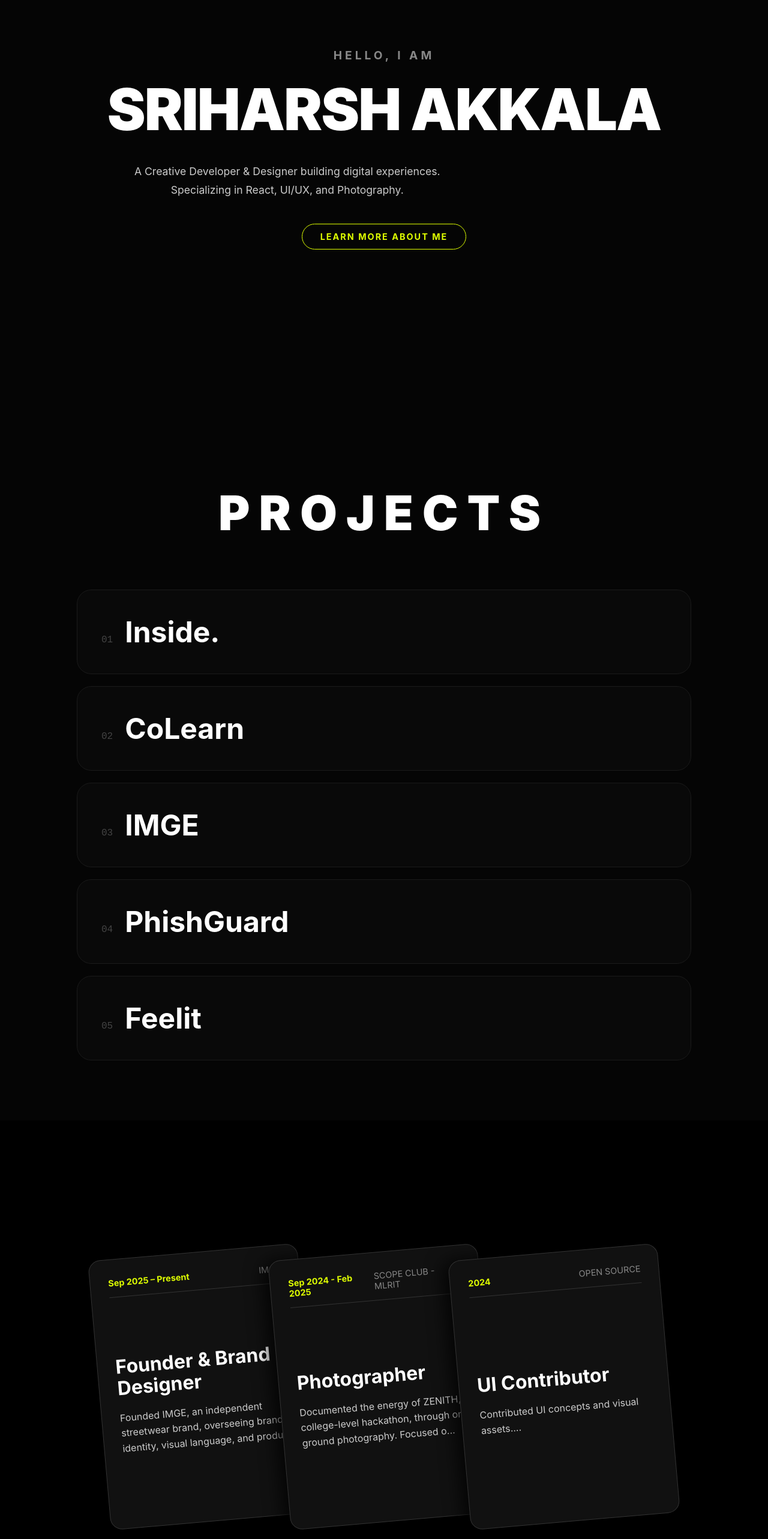
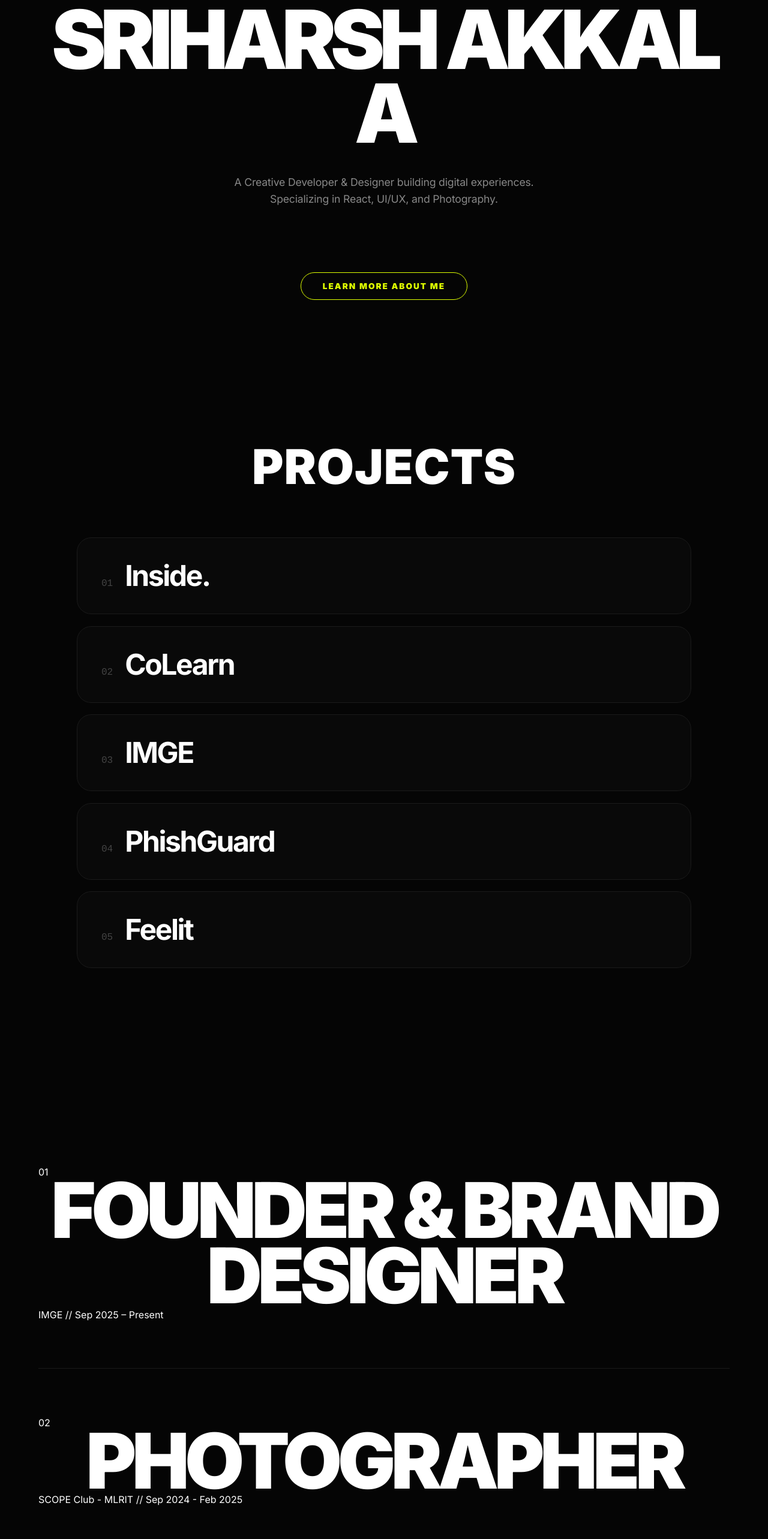
Before and after one commit to Sriharsh-A/portfolio, a React (Create React App) app: page / in a window 1280 px wide. Shown: the part 160-2726 px from the top of the page at 60% size. Built offline with nearby package versions, Linux system fonts and the light colour scheme.

Commit message:
UI: Integrated dropdown reveal for high-impact experience rows

```diff
--- a/src/data/experienceData.js
+++ b/src/data/experienceData.js
@@ -23,22 +23,13 @@ export const experienceData = [
     link: "https://www.instagram.com/p/DCEsV3wTC7l/?hl=en&img_index=1",
     images: [design3, design4, design5]
   },
-  {
+   {
     id: 3,
-    role: "UI Contributor",
-    company: "Open Source",
-    duration: "2024",
-    description: "Contributed UI concepts and visual assets.",
-    link: "#",
-    images: []
+    role: "Graphic Designer",
+    company: "Mom - Teacher",
+    duration: "2021 - Present",
+    description: "Assisted in creating visually engaging educational materials and promotional content for a home-based tutoring business. Designed flyers, social media graphics, and presentation slides to enhance the learning experience and attract new students.",
+    link: "https://canva.link/ndh6vigck7zryb7",
+    images: [design3, design4, design5]
   },
-  {
-    id: 4,
-    role: "Freelance Artist",
-    company: "Self",
-    duration: "2023",
-    description: "Commissioned digital art and illustrations.",
-    link: "#",
-    images: []
-  }
 ];
--- a/src/index.css
+++ b/src/index.css
@@ -1,13 +1,51 @@
+@import url('https://fonts.googleapis.com/css2?family=Inter:wght@400;700;900&display=swap');
+
+:root {
+  background-color: #050505;
+  color-scheme: dark; /* Helps browser UI match your theme */
+}
+
 body {
   margin: 0;
-  font-family: -apple-system, BlinkMacSystemFont, 'Segoe UI', 'Roboto', 'Oxygen',
-    'Ubuntu', 'Cantarell', 'Fira Sans', 'Droid Sans', 'Helvetica Neue',
-    sans-serif;
+  font-family: 'Inter', -apple-system, BlinkMacSystemFont, sans-serif;
   -webkit-font-smoothing: antialiased;
   -moz-osx-font-smoothing: grayscale;
+  color: #ffffff;
+  background-color: #050505;
+  overflow-x: hidden;
+
+  /* Forces the entire app to center its main children */
+  display: flex;
+  flex-direction: column;
+  min-height: 100vh;
+}
+
+/* THE IMPACT LOOK: Sharp, Heavy, Tight */
+h1, h2, h3, h4, h5, h6 {
+  font-weight: 900; /* Max weight for Impact */
+  letter-spacing: -0.05em; /* Percentage-based spacing is more consistent */
+  line-height: 0.95;
+  margin: 0;
+  text-align: center;
+  text-transform: uppercase;
+}
+
+/* Custom selection color */
+::selection {
+  background-color: #dfff00;
+  color: #000;
 }
 
 code {
-  font-family: source-code-pro, Menlo, Monaco, Consolas, 'Courier New',
-    monospace;
+  font-family: 'JetBrains Mono', monospace;
 }
+
+/* Utility class to center any section content */
+.centered-section {
+  display: flex;
+  flex-direction: column;
+  align-items: center;
+  justify-content: center;
+  text-align: center;
+  width: 100%;
+}
--- a/src/pages/Experience.css
+++ b/src/pages/Experience.css
@@ -1,327 +1,91 @@
-.experience-main {
-  padding: 100px 20px;
-  background-color: #000000;
-  min-height: 80vh;
-  display: flex;
-  flex-direction: column;
-  align-items: center;
-  justify-content: center;
-  overflow: hidden;
+.xp-container {
+  background-color: #050505;
+  padding: 150px 0;
+  min-height: 100vh;
 }
 
-.experience-deck {
-  display: flex;
-  flex-direction: row;
-  justify-content: center;
-  align-items: center;
-  padding: 50px 0;
-  perspective: 1000px;
+.xp-row {
+  padding: 80px 5vw;
+  cursor: pointer;
+  position: relative;
+  transition: background 0.4s ease;
 }
 
-.xp-card {
-  width: 350px;
-  height: 450px;
-  background-color: #111;
-  border: 1px solid #333;
-  border-radius: 20px;
-  padding: 30px;
-  display: flex;
-  flex-direction: column;
-  justify-content: space-between;
-  margin-left: -50px;
-  box-shadow: -10px 0 30px rgba(0,0,0,0.8);
-  transition: all 0.4s cubic-bezier(0.25, 0.46, 0.45, 0.94);
-  position: relative;
-  transform: rotate(-5deg);
-  z-index: 1;
-  cursor: pointer;
+/* THE GIANT TITLES */
+.xp-large-title {
+  font-size: clamp(3rem, 10vw, 8rem);
+  font-weight: 900;
+  text-transform: uppercase;
+  letter-spacing: -0.06em;
+  line-height: 0.85;
+  margin: 0;
+  color: #fff;
+  transition: all 0.5s cubic-bezier(0.165, 0.84, 0.44, 1);
 }
 
-.xp-card:first-child { margin-left: 0; }
-
-.xp-card:hover {
-  transform: translateY(-40px) rotate(0deg) scale(1.05);
-  z-index: 100;
-  border-color: #dfff00;
-  box-shadow: 0 20px 50px rgba(223, 255, 0, 0.15);
-  background-color: #151515;
+.xp-row:hover .xp-large-title {
+  color: #dfff00;
+  transform: translateX(20px); /* Slight slide for impact */
 }
 
-.experience-deck:hover .xp-card:not(:hover) { opacity: 0.7; }
-
-.xp-header {
-  display: flex;
-  justify-content: space-between;
-  border-bottom: 1px solid #333;
-  padding-bottom: 15px;
-  margin-bottom: 20px;
+/* THE DROPDOWN LOGIC */
+.xp-dropdown {
+  max-height: 0;
+  opacity: 0;
+  overflow: hidden;
+  transition: all 0.6s cubic-bezier(0.4, 0, 0.2, 1);
 }
 
-.xp-date {
-  color: #dfff00;
-  font-weight: bold;
-  font-size: 0.9rem;
+.xp-row.active .xp-dropdown {
+  max-height: 600px; /* High enough for your description */
+  opacity: 1;
+  margin-top: 40px;
 }
 
-.xp-company {
-  color: #888;
-  font-size: 0.9rem;
-  text-transform: uppercase;
-}
-
-.xp-body h3 {
-  font-size: 2rem;
-  color: white;
-  margin-bottom: 20px;
-  line-height: 1.1;
-}
-
-.xp-body p {
-  color: #ccc;
-  font-size: 1rem;
-  line-height: 1.6;
-}
-
-.click-hint {
-  font-size: 0.8rem;
-  color: #666;
-  margin-top: 10px;
-  display: block;
-  opacity: 0;
-  transition: opacity 0.3s;
-}
-
-.xp-card:hover .click-hint { opacity: 1; }
-
-.neon-line {
-  width: 0%;
-  height: 2px;
-  background-color: #dfff00;
-  transition: width 0.3s ease;
-}
-
-.xp-card:hover .neon-line { width: 100%; }
-
-.xp-modal-overlay {
-  position: fixed;
-  top: 0;
-  left: 0;
-  width: 100%;
-  height: 100%;
-  background-color: rgba(0, 0, 0, 0.488);
-  z-index: 9999;
-  display: flex;
-  justify-content: center;
-  align-items: center;
-  padding: 20px;
-  backdrop-filter: blur(5px);
-  animation: xpFadeIn 0.3s ease;
-}
-
-.xp-modal-content {
-  background-color: rgba(0, 0, 0, 0.332);
-  border: 1px solid rgba(223, 255, 0, 0.5);
-  box-shadow: 0 0 40px rgba(223, 255, 0, 0.1);
-  width: 700px;
-  max-width: 100%;
-  padding: 40px;
-  border-radius: 20px;
-  position: relative;
-  overflow-y: auto;
-  overflow-x: hidden;
-  max-height: 90vh;
-}
-
-.xp-close-btn {
-  position: absolute;
-  top: 20px;
-  right: 20px;
-  background: transparent;
-  border: none;
-  color: #888;
-  font-size: 2rem;
-  cursor: pointer;
-  line-height: 1;
-}
-
-.xp-close-btn:hover { color: #dfff00; }
-
-.xp-modal-header { margin-bottom: 20px; }
-
-.xp-modal-date {
-  color: #dfff00;
-  font-weight: bold;
-  font-size: 1rem;
-  text-transform: uppercase;
-  display: block;
-  margin-bottom: 5px;
-}
-
-.xp-modal-content h2 {
-  font-size: 2.5rem;
-  color: white;
-  margin: 0;
-}
-
-.xp-modal-company {
-  color: #888;
-  font-size: 1.2rem;
-  font-weight: normal;
-  margin-top: 5px;
+.xp-dropdown-inner {
+  max-width: 800px;
+  margin: 0 auto;
+  text-align: center;
 }
 
 .xp-full-desc {
-  color: #ddd;
+  color: #888;
   line-height: 1.6;
+  font-size: 1.2rem;
   margin-bottom: 30px;
-  font-size: 1.1rem;
 }
 
-.xp-image-grid {
-  display: flex;
-  gap: 15px;
-  margin-bottom: 30px;
-  overflow-x: auto;
-  padding-bottom: 10px;
-  scrollbar-width: none;
-  -ms-overflow-style: none;
+/* VIEW WORK BUTTON */
+.xp-view-btn {
+  display: inline-block;
+  padding: 14px 36px;
+  border: 1px solid #dfff00;
+  color: #dfff00;
+  text-decoration: none;
+  border-radius: 100px; /* Pill shape matching Nav */
+  font-weight: 800;
+  text-transform: uppercase;
+  letter-spacing: 2px;
+  font-size: 0.8rem;
+  transition: all 0.3s ease;
 }
 
-.xp-image-grid::-webkit-scrollbar { display: none; }
-
-.xp-img-wrapper {
-  flex: 0 0 auto;
-  width: 200px;
-  height: 140px;
-  border-radius: 10px;
-  overflow: hidden;
-  border: 1px solid #333;
-  transition: border-color 0.3s;
+.xp-view-btn:hover {
+  background: #dfff00;
+  color: #000;
+  box-shadow: 0 10px 30px rgba(223, 255, 0, 0.3);
 }
 
-.xp-proof-img {
-  width: 100%;
-  height: 100%;
-  transition: transform 0.5s ease;
+.xp-underline {
+  position: absolute;
+  bottom: 0;
+  left: 5vw;
+  right: 5vw;
+  height: 1px;
+  background: #1a1a1a;
+  transition: background 0.3s;
 }
 
-.xp-view-btn {
-  color: #dfff00;
-  font-weight: bold;
-  text-decoration: none;
-  transition: all 0.3s;
-  text-align: center;
-  width: 100%;
+.xp-row:hover .xp-underline {
+  background: #dfff00;
 }
-
-.xp-view-btn:hover { color: white; }
-
-@media (max-width: 640px) {
-  .experience-deck {
-    flex-direction: column;
-    height: auto;
-    padding-bottom: 40px;
-    gap: 25px;
-  }
-
-  .xp-card {
-    position: relative;
-    left: auto !important;
-    top: auto !important;
-    transform: none !important;
-    width: 100%;
-    max-width: 100%;
-    margin: 0;
-  }
-
-  .xp-card:hover {
-    transform: scale(1.02) !important;
-  }
-}
-
-@keyframes xpFadeIn {
-  from { opacity: 0; }
-  to { opacity: 1; }
-}
-
-.xp-see-more-btn {
-  display: inline-block;
-  color: #dfff00;
-  border: 1px solid #dfff00;
-  padding: 15px 40px;
-  border-radius: 50px;
-  font-weight: bold;
-  text-decoration: none;
-  transition: all 0.3s;
-  text-transform: uppercase;
-  letter-spacing: 1px;
-}
-
-.xp-see-more-btn:hover {
-  background-color: #dfff00;
-  color: black;
-  box-shadow: 0 0 20px rgba(223, 255, 0, 0.4);
-}
-
-.back-link {
-  color: #888;
-  text-decoration: none;
-  font-size: 1.1rem;
-  font-weight: bold;
-  transition: color 0.3s;
-}
-
-.back-link:hover { color: #dfff00; }
-
-.xp-grid-container {
-  display: grid;
-  grid-template-columns: repeat(auto-fill, minmax(350px, 1fr));
-  gap: 40px;
-  width: 100%;
-  max-width: 1200px;
-  padding-bottom: 50px;
-}
-
-.xp-grid-card {
-  margin-left: 0 !important;
-  transform: rotate(0deg) !important;
-  width: 100% !important;
-  height: 400px;
-}
-
-.xp-grid-card:hover {
-  transform: translateY(-10px) !important;
-  z-index: 10;
-}
-
-@media (max-width: 768px) {
-  .experience-deck {
-    flex-direction: column;
-    gap: 30px;
-    padding-top: 20px;
-  }
-
-  .xp-card {
-    margin-left: 0;
-    transform: rotate(0deg);
-    width: 100%;
-    max-width: 340px;
-    height: auto;
-    min-height: 400px;
-  }
-
-  .xp-card:hover {
-    transform: translateY(-5px) scale(1.02);
-    box-shadow: 0 10px 30px rgba(223, 255, 0, 0.1);
-  }
-
-  .xp-modal-content {
-    width: 90%;
-    padding: 20px;
-    max-height: 80vh;
-  }
-
-  .xp-modal-content h2 {
-    font-size: 1.8rem;
-  }
-}
--- a/src/pages/Experience.js
+++ b/src/pages/Experience.js
@@ -1,82 +1,46 @@
 import React, { useState } from 'react';
-import { Link } from 'react-router-dom';
 import './Experience.css';
 import { experienceData } from '../data/experienceData';
 
 const Experience = () => {
-  const [selectedExp, setSelectedExp] = useState(null);
-
-  const previewData = experienceData.slice(0, 3);
+  const [activeIndex, setActiveIndex] = useState(null);
 
   return (
-    <div className="experience-main">
-      <h1 className="section-title">Experience</h1>
+    <div className="xp-container">
+      <div className="xp-wrapper">
+        {experienceData.map((item, index) => (
+          <div
+            className={`xp-row ${activeIndex === index ? 'active' : ''}`}
+            key={item.id}
+            onMouseEnter={() => setActiveIndex(index)}
+            onMouseLeave={() => setActiveIndex(null)}
+          >
+            <div className="xp-content">
+              <span className="xp-number">0{index + 1}</span>
+              <h2 className="xp-large-title">{item.role}</h2>
+              <span className="xp-meta">{item.company} // {item.duration}</span>
 
-      <div className="experience-deck">
-        {previewData.map((item) => (
-          <div
-            className="xp-card"
-            key={item.id}
-            onClick={() => setSelectedExp(item)}
-          >
-            <div className="xp-header">
-              <span className="xp-date">{item.duration}</span>
-              <span className="xp-company">{item.company}</span>
+              {/* THE DROPDOWN CONTENT */}
+              <div className="xp-dropdown">
+                <div className="xp-dropdown-inner">
+                  <p className="xp-full-desc">{item.description}</p>
+                  {item.link && (
+                    <a
+                      href={item.link}
+                      target="_blank"
+                      rel="noreferrer"
+                      className="xp-view-btn"
+                    >
+                      VIEW WORK &rarr;
+                    </a>
+                  )}
+                </div>
+              </div>
             </div>
-
-            <div className="xp-body">
-              <h3>{item.role}</h3>
-              <p>{item.description.substring(0, 100)}...</p>
-            </div>
-
-            <div className="xp-footer">
-               <div className="neon-line"></div>
-               <span className="click-hint">Click for details</span>
-            </div>
+            <div className="xp-underline"></div>
           </div>
         ))}
       </div>
-
-      <div style={{ marginTop: '60px', textAlign: 'center', zIndex: 10 }}>
-        <Link to="/all-experience" className="xp-see-more-btn">
-          See All Experience &rarr;
-        </Link>
-      </div>
-
-      {selectedExp && (
-        <div className="xp-modal-overlay" onClick={() => setSelectedExp(null)}>
-          <div className="xp-modal-content" onClick={(e) => e.stopPropagation()}>
-            <button className="xp-close-btn" onClick={() => setSelectedExp(null)}>×</button>
-            <div className="xp-modal-header">
-              <span className="xp-modal-date">{selectedExp.duration}</span>
-              <h2>{selectedExp.role}</h2>
-              <h4 className="xp-modal-company">{selectedExp.company}</h4>
-            </div>
-            {selectedExp.images && selectedExp.images.length > 0 && (
-              <div className="xp-image-grid">
-                {selectedExp.images.map((img, index) => (
-                  <div key={index} className="xp-img-wrapper">
-                    <img src={img} alt="Work Proof" className="xp-proof-img" />
-                  </div>
-                ))}
-              </div>
-            )}
-            <p className="xp-full-desc">{selectedExp.description}</p>
-            {selectedExp.link && (
-              <div className="xp-modal-actions">
-                <a
-                  href={selectedExp.link}
-                  target="_blank"
-                  rel="noopener noreferrer"
-                  className="xp-view-btn"
-                >
-                  View Work &rarr;
-                </a>
-              </div>
-            )}
-          </div>
-        </div>
-      )}
     </div>
   );
 };
--- a/src/pages/Home.css
+++ b/src/pages/Home.css
@@ -1,64 +1,71 @@
 .home-container {
   height: 100vh;
   display: flex;
+  flex-direction: column; /* Ensures vertical stacking */
   justify-content: center;
   align-items: center;
   background-color: #050505;
   color: white;
   overflow: hidden;
   text-align: center;
+  padding: 0 5vw;
 }
 
 .hero-content {
   z-index: 10;
+  display: flex;
+  flex-direction: column;
+  align-items: center; /* Perfect horizontal centering */
 }
 
 .greeting {
-  font-size: 1.2rem;
-  letter-spacing: 5px;
-  color: #888;
-  margin-bottom: 20px;
+  font-size: 1rem;
+  letter-spacing: 8px; /* Wide greeting contrasts with tight name */
+  color: #666;
+  margin-bottom: 10px;
+  text-transform: uppercase;
 }
 
 .name {
-  font-size: 6rem;
+  font-size: clamp(3rem, 12vw, 8.5rem); /* Responsive scaling */
   font-weight: 900;
-  letter-spacing: -2px;
+  letter-spacing: -0.07em; /* TIGHT spacing for maximum IMPACT */
   margin: 0;
   display: flex;
   justify-content: center;
   flex-wrap: wrap;
+  line-height: 0.9;
+  text-transform: uppercase;
   cursor: default;
 }
 
-.magnetic-char {
-  transition: color 0.3s ease;
+.description {
+  margin-top: 40px;
+  font-size: 1.1rem;
+  color: #888;
+  line-height: 1.6;
+  max-width: 550px;
+  letter-spacing: -0.01em;
 }
 
-.magnetic-char:hover {
-  color: #dfff00;
-}
+/* IMPACT CTA - Sharp Corners */
+/* Update ONLY the .home-cta-btn block in your Home.css */
 
-.description {
-  margin-top: 30px;
-  font-size: 1.1rem;
-  color: #ccc;
-  line-height: 1.8;
-  max-width: 600px;
-}
-
-/* CTA Button Styling */
 .home-cta-btn {
+  margin-top: 50px;
   text-decoration: none;
   color: #dfff00;
   border: 1px solid #dfff00;
-  padding: 12px 30px;
-  border-radius: 50px;
-  font-size: 0.9rem;
-  letter-spacing: 2px;
+
+  /* Increased padding and pill-shape radius to match header */
+  padding: 14px 36px;
+  border-radius: 100px;
+
+  font-size: 0.85rem;
+  letter-spacing: 2px; /* Slightly wider to match nav-link feel */
   text-transform: uppercase;
-  font-weight: bold;
-  transition: all 0.3s ease;
+  font-weight: 800;
+  transition: all 0.4s cubic-bezier(0.165, 0.84, 0.44, 1);
   display: inline-block;
   background-color: transparent;
 }
@@ -66,16 +73,19 @@
 .home-cta-btn:hover {
   background-color: #dfff00;
   color: black;
-  box-shadow: 0 0 20px #dfff00;
+  /* Soft glow matches the high-end feel */
+  box-shadow: 0 10px 30px rgba(223, 255, 0, 0.25);
   transform: translateY(-3px);
 }
 
 @media (max-width: 768px) {
   .name {
-    font-size: 3rem;
+    font-size: 3.5rem;
+    letter-spacing: -0.05em;
   }
 
-  .greeting {
-    font-size: 0.9rem;
+  .description {
+    font-size: 0.95rem;
+    padding: 0 10px;
   }
 }
--- a/src/pages/Work.css
+++ b/src/pages/Work.css
@@ -10,7 +10,7 @@
   font-size: 5rem;
   font-weight: 900;
   color: #fff;
-  letter-spacing: 15px;
+  letter-spacing: 1px;
   margin-bottom: 80px;
   text-transform: uppercase;
 }
--- a/src/pages/Work.js
+++ b/src/pages/Work.js
@@ -16,11 +16,49 @@ const InstagramIcon = ({ size = 20 }) => (
 );
 
 const workData = [
-  { id: "01", title: "Inside.", category: "Fitness System", desc: "A minimalist, AI-powered fitness system designed for progressive overload. Features automated workout generation.", tools: ["React", "Node", "Supabase"] },
-  { id: "02", title: "CoLearn", category: "Collaborative Tool", desc: "Real-time collaborative study platform featuring shared code editors and live synchronization.", tools: ["React", "Firebase", "Socket.io"] },
-  { id: "03", title: "IMGE", category: "Streetwear Brand", desc: "Conceptual Indian streetwear focusing on narrative-driven silhouettes and identity.", tools: ["Shopify", "Photoshop", "Blender"], live: "https://www.wearimge.in", instagram: "https://instagram.com/wearimge.in" },
-  { id: "04", title: "PhishGuard", category: "ML Security", desc: "Chrome extension using machine learning models to detect phishing attempts in real-time.", tools: ["Python", "Chrome API", "React"], github: "https://github.com/Sriharsh-A" },
-  { id: "05", title: "Feelit", category: "Computer Vision", desc: "Emotion-based music recommendation engine using facial landmark detection.", tools: ["TensorFlow", "Spotify API", "Python"], github: "https://github.com/Sriharsh-A" }
+  {
+    id: "01",
+    title: "Inside.",
+    category: "Fitness System",
+    desc: "A minimalist, AI-powered fitness system designed for progressive overload. Features automated workout generation.",
+    tools: ["React", "Node", "Supabase"],
+    github: "https://github.com/Sriharsh-A/Inside.",
+    live: "https://inside-alpha.vercel.app/"
+  },
+  {
+    id: "02",
+    title: "CoLearn",
+    category: "Collaborative Tool",
+    desc: "Real-time collaborative study platform featuring shared code editors and live synchronization.",
+    tools: ["React", "Firebase", "Socket.io"],
+    github: "https://github.com/Sriharsh-A/colearn",
+    live: "https://colearn-ecru.vercel.app/"
+  },
+  {
+    id: "03",
+    title: "IMGE",
+    category: "Streetwear Brand",
+    desc: "Conceptual Indian streetwear focusing on narrative-driven silhouettes and identity.",
+    tools: ["Shopify", "Photoshop", "Blender"],
+    live: "https://www.wearimge.in",
+    instagram: "https://instagram.com/wearimge.in"
+  },
+  {
+    id: "04",
+    title: "PhishGuard",
+    category: "ML Security",
+    desc: "Chrome extension using machine learning models to detect phishing attempts in real-time.",
+    tools: ["Python", "Chrome API", "React"],
+    github: "https://github.com/Sriharsh-A/phising-detection"
+  },
+  {
+    id: "05",
+    title: "Feelit",
+    category: "Computer Vision",
+    desc: "Emotion-based music recommendation engine using facial landmark detection.",
+    tools: ["TensorFlow", "Spotify API", "Python"],
+    github: "https://github.com/Sriharsh-A/feelit"
+  }
 ];
 
 const Work = () => {
@@ -56,9 +94,21 @@ const Work = () => {
                   </div>
 
                   <div className="p-links">
-                    {project.github && <a href={project.github} className="p-link"><GithubIcon /></a>}
-                    {project.instagram && <a href={project.instagram} className="p-link"><InstagramIcon /></a>}
-                    {project.live && <a href={project.live} className="p-link"><ExternalLink size={20} /></a>}
+                    {project.github && (
+                      <a href={project.github} target="_blank" rel="noreferrer" className="p-link">
+                        <GithubIcon />
+                      </a>
+                    )}
+                    {project.instagram && (
+                      <a href={project.instagram} target="_blank" rel="noreferrer" className="p-link">
+                        <InstagramIcon />
+                      </a>
+                    )}
+                    {project.live && (
+                      <a href={project.live} target="_blank" rel="noreferrer" className="p-link">
+                        <ExternalLink size={20} />
+                      </a>
+                    )}
                   </div>
                 </div>
               </div>
```
